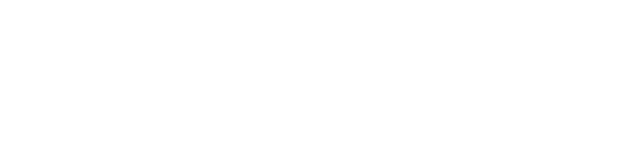
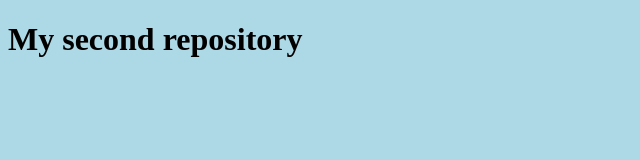
Before and after one commit to ramazanovvitalii/hw-02, a plain HTML site: page index.html in a window 1280 px wide. Shown: the whole page, without its empty margins (0-640 px from the left). Drawn offline with Linux system fonts and the light colour scheme.

Commit message:
finished hw-02

```diff
--- a/index.html
+++ b/index.html
@@ -5,8 +5,10 @@
     <meta http-equiv="X-UA-Compatible" content="IE=edge">
     <meta name="viewport" content="width=device-width, initial-scale=1.0">
     <title>Document</title>
+    <link rel="stylesheet" href="./styles.css" />
 </head>
 <body>
+    <h1>My second repository</h1>
 
 </body>
 </html>
--- /dev/null
+++ b/styles.css
@@ -0,0 +1,3 @@
+body {
+    background-color: lightblue;
+}
```
